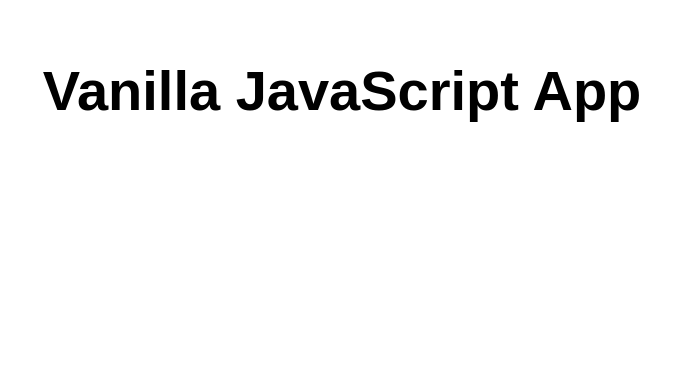
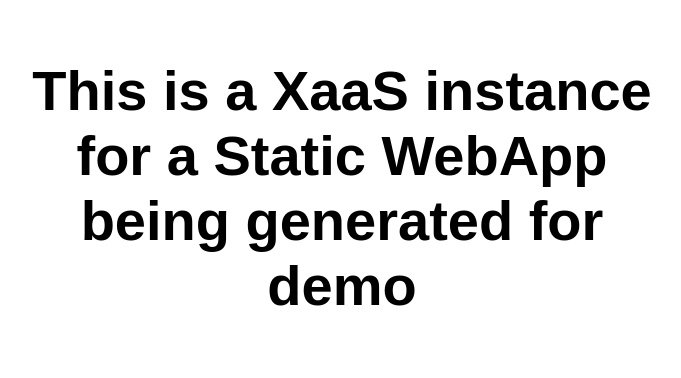
Before and after one commit to homeelab/xaasstaticwebappdemo1, a website: page src/index.html in a window 1280 px wide. Shown: the whole page, without its empty margins (298-979 px from the left). Drawn offline with Linux system fonts and the light colour scheme.

Commit message:
Update index.html

```diff
--- a/src/index.html
+++ b/src/index.html
@@ -5,12 +5,12 @@
   <meta charset="UTF-8">
   <meta name="viewport" content="width=device-width, initial-scale=1.0">
   <link rel="stylesheet" href="styles.css">
-  <title>Vanilla JavaScript App</title>
+  <title>XaaS Static WebApp Demo</title>
 </head>
 
 <body>
   <main>
-    <h1>Vanilla JavaScript App</h1>
+    <h1>This is a XaaS instance for a Static WebApp being generated for demo</h1>
   </main>
 </body>
 
```
